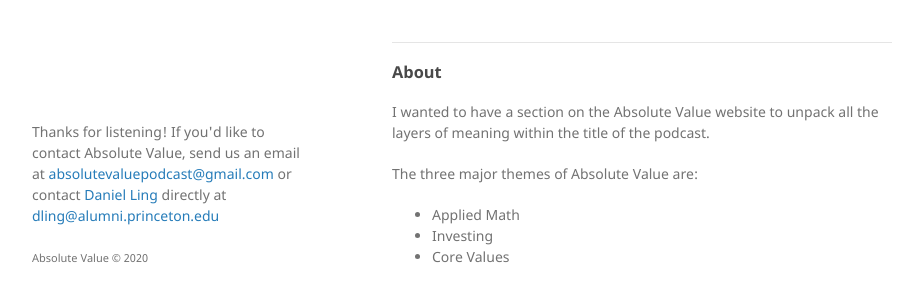
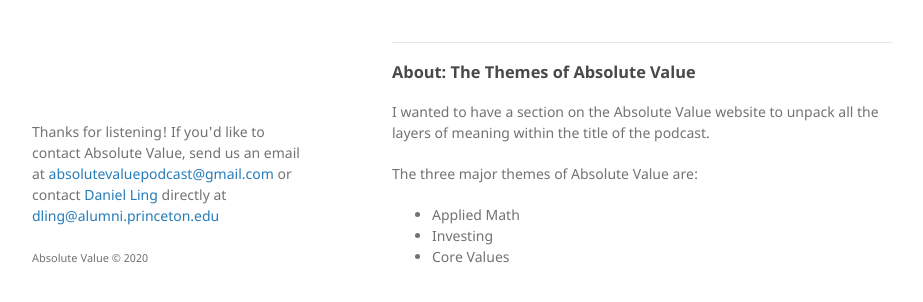
Before and after one commit to absolutevaluepodcast/absolutevalue.github.io, a Jekyll site: the page built from docs/index.md, in a window 1280 px wide and 1199 px high, cut to the strip 862-1164 px from the top of the window. Shown: the whole strip, without its empty margins (178-1101 px from the left). Built offline with Jekyll 4.4.1, drawn with Linux system fonts in a browser that asks for light colours.

Commit message:
dedicated section on AV website

```diff
--- a/docs/index.md
+++ b/docs/index.md
@@ -39,7 +39,7 @@ Hey everyone, I'm Daniel Ling, and welcome to Absolute Value, the podcast about
 
 ***
 
-### About
+### About: The Themes of Absolute Value
 
 I wanted to have a section on the Absolute Value website to unpack all the layers of meaning within the title of the podcast.
 
```
